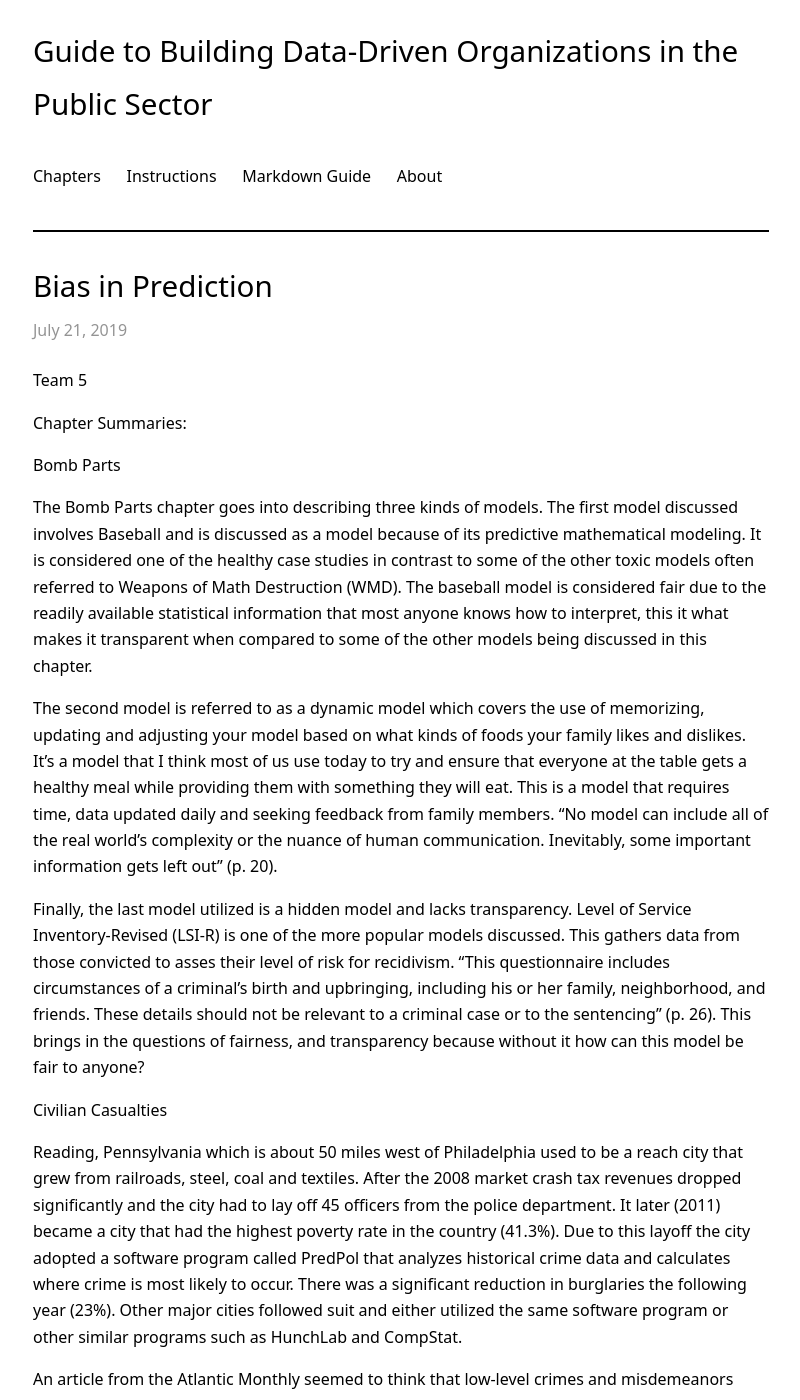
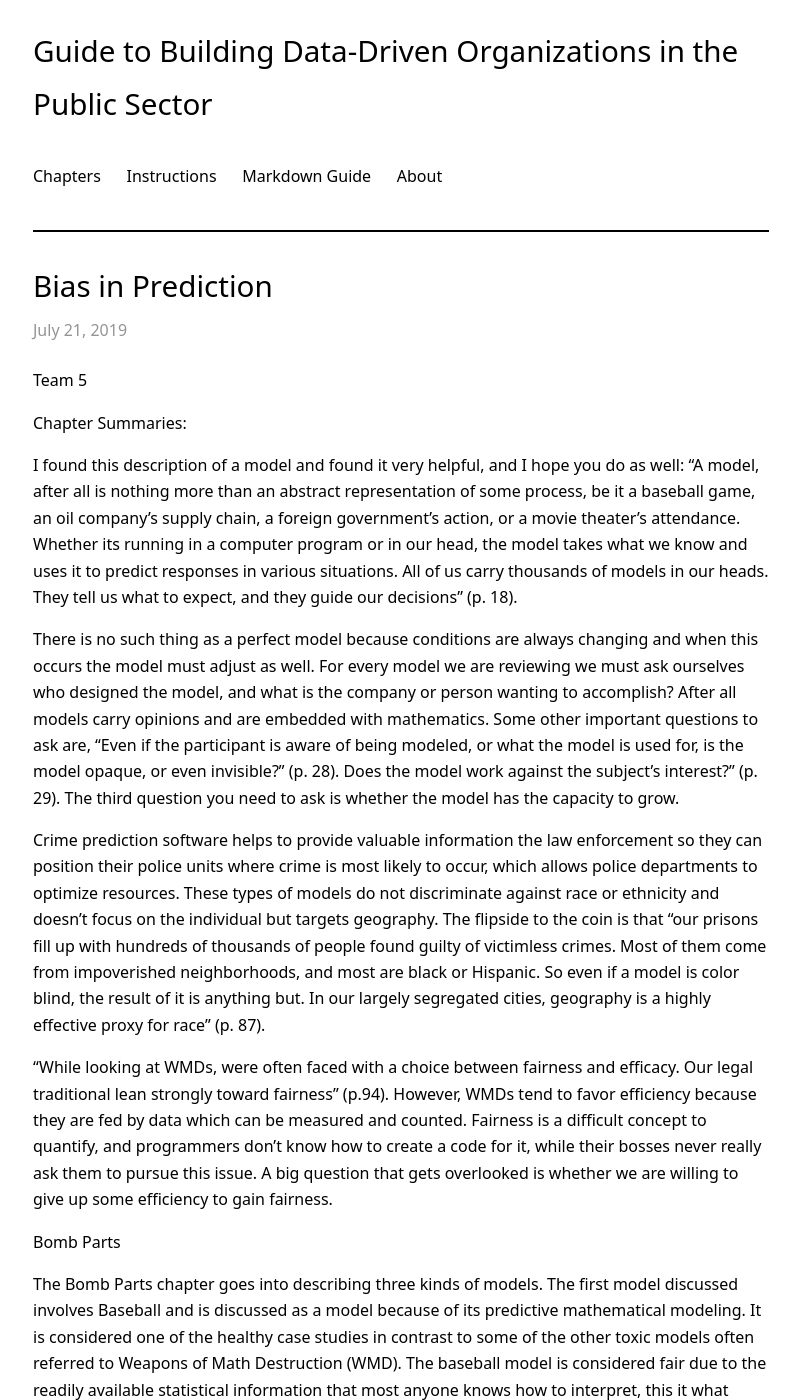
Before and after one commit to RandyWilkinsASU/ddm-textbook-summer-2019, a Jekyll site: the page built from _posts/2019-07-21-ch10-data-quality.md, in a window 1280 px wide and 1400 px high. Shown: the whole window, without its empty margins (239-1039 px from the left). Built offline with Jekyll 4.4.1, drawn with Linux system fonts in a browser that asks for light colours; our own code applies the rules of GitHub Pages for plain Markdown files.

Commit message:
Update 2019-07-21-ch10-data-quality.md

```diff
--- a/_posts/2019-07-21-ch10-data-quality.md
+++ b/_posts/2019-07-21-ch10-data-quality.md
@@ -6,6 +6,14 @@ Team 5
 
 Chapter Summaries:
 
+I found this description of a model and found it very helpful, and I hope you do as well: “A model, after all is nothing more than an abstract representation of some process, be it a baseball game, an oil company’s supply chain, a foreign government’s action, or a movie theater’s attendance. Whether its running in a computer program or in our head, the model takes what we know and uses it to predict responses in various situations. All of us carry thousands of models in our heads. They tell us what to expect, and they guide our decisions” (p. 18).
+
+There is no such thing as a perfect model because conditions are always changing and when this occurs the model must adjust as well. For every model we are reviewing we must ask ourselves who designed the model, and what is the company or person wanting to accomplish? After all models carry opinions and are embedded with mathematics. Some other important questions to ask are, “Even if the participant is aware of being modeled, or what the model is used for, is the model opaque, or even invisible?” (p. 28). Does the model work against the subject’s interest?” (p. 29). The third question you need to ask is whether the model has the capacity to grow.
+
+Crime prediction software helps to provide valuable information the law enforcement so they can position their police units where crime is most likely to occur, which allows police departments to optimize resources. These types of models do not discriminate against race or ethnicity and doesn’t focus on the individual but targets geography. The flipside to the coin is that “our prisons fill up with hundreds of thousands of people found guilty of victimless crimes. Most of them come from impoverished neighborhoods, and most are black or Hispanic. So even if a model is color blind, the result of it is anything but. In our largely segregated cities, geography is a highly effective proxy for race” (p. 87).
+
+“While looking at WMDs, were often faced with a choice between fairness and efficacy. Our legal traditional lean strongly toward fairness” (p.94). However, WMDs tend to favor efficiency because they are fed by data which can be measured and counted. Fairness is a difficult concept to quantify, and programmers don’t know how to create a code for it, while their bosses never really ask them to pursue this issue. A big question that gets overlooked is whether we are willing to give up some efficiency to gain fairness.
+
 Bomb Parts
 
 The Bomb Parts chapter goes into describing three kinds of models. The first model discussed involves Baseball and is discussed as a model because of its predictive mathematical modeling. It is considered one of the healthy case studies in contrast to some of the other toxic models often referred to Weapons of Math Destruction (WMD). The baseball model is considered fair due to the readily available statistical information that most anyone knows how to interpret, this it what makes it transparent when compared to some of the other models being discussed in this chapter.
@@ -13,7 +21,6 @@ The Bomb Parts chapter goes into describing three kinds of models. The first mod
 The second model is referred to as a dynamic model which covers the use of memorizing, updating and adjusting your model based on what kinds of foods your family likes and dislikes. It’s a model that I think most of us use today to try and ensure that everyone at the table gets a healthy meal while providing them with something they will eat. This is a model that requires time, data updated daily and seeking feedback from family members. “No model can include all of the real world’s complexity or the nuance of human communication. Inevitably, some important information gets left out” (p. 20).
 
 Finally, the last model utilized is a hidden model and lacks transparency. Level of Service Inventory-Revised (LSI-R) is one of the more popular models discussed. This gathers data from those convicted to asses their level of risk for recidivism. “This questionnaire includes circumstances of a criminal’s birth and upbringing, including his or her family, neighborhood, and friends. These details should not be relevant to a criminal case or to the sentencing” (p. 26). This brings in the questions of fairness, and transparency because without it how can this model be fair to anyone?
-
 
 Civilian Casualties
 
@@ -25,7 +32,6 @@ In the 1990s a zero-tolerance movement gained support, “and the criminal justi
 
 Each of these approaches represents a model, and each crime-fighting model calls for certain input data followed by a series of responses, and even calibrated to achieve an objective” (p.88). What we need to be looking at is how to reduce recidivism and looking at other factors such as if their time behind bars and what kinds of effects such as solitary confinement has on inmates while in prison. However, “all too often they use data to justify the workings of the system but not to question or improve the system” (p. 98).
 
-
 Collateral Damage
 
 Before the invention of the FICO score, consumers relied entirely on Bankers to approve or deny credit requests, often based on personal characteristics and activity rather than one’s ability to repay a loan.  Earl Isaac and Bill Fair created a model, the FICO model, which would evaluate an individual’s risk of defaulting on a loan based solely on his/her finances.  In addition to the FICO scoring system still used today, statistical data such as web browsing habits and purchasing patterns, is pulled together to provide insight on customers’ creditworthiness; and an e-score is generated. The problem with e-scores is that they are arbitrary, unregulated, and unfair.  O’neil refers to them as the perfect WMDs. As companies are legally prohibited from using credit scores for marketing purposes, e-scores are used instead.
@@ -35,7 +41,6 @@ Many employers use credit scores in their determination of employment. A high cr
 Further concern with automated systems is the lack of human review; errors on credit reports aren’t considered or even noticed.  Consumer profiles are sold to data brokers who profile people from different data sources, there is bound to be inaccuracies.  Customers can be incorrectly profiled and have incorrect information in their files and can miss out of loans, jobs, housing, etc. due to the automation of the process.
 
 While O’neil does not suggest we go back to the way banking was handled prior to the use of algorithms, she does recognize how e-scores are contaminating financing opportunities for those with lower credit scores.
-
 
 Key Take-Aways:
 
@@ -50,7 +55,6 @@ Big Data and predictive programs are intended to help identify areas of high cri
 
 While automated data collection used for consumer profiling and customer creditworthiness has expanded greatly, it is not a perfect system and does not provide equal opportunity for everyone.
 
-
 Discussion Questions:
 
 The Level of Service Inventory-Revised (LSI-R) model qualifies as a WMD while lacking fairness and transparency; this begs the question of how can this model be fair to anyone?
@@ -59,7 +63,6 @@ The Level of Service Inventory-Revised (LSI-R) model qualifies as a WMD while la
 
 Where should fine-tuning the algorithms used in machine apps begin? Knowing there is inevitably inaccurate data, how do we get the statistical data to the best point possible?
 
-
 ## References
 
 * O'Neil, C. (2016). Weapons of math destruction: How big data increases inequality and threatens democracy. Broadway Books. **CH1 bomb parts**
```
